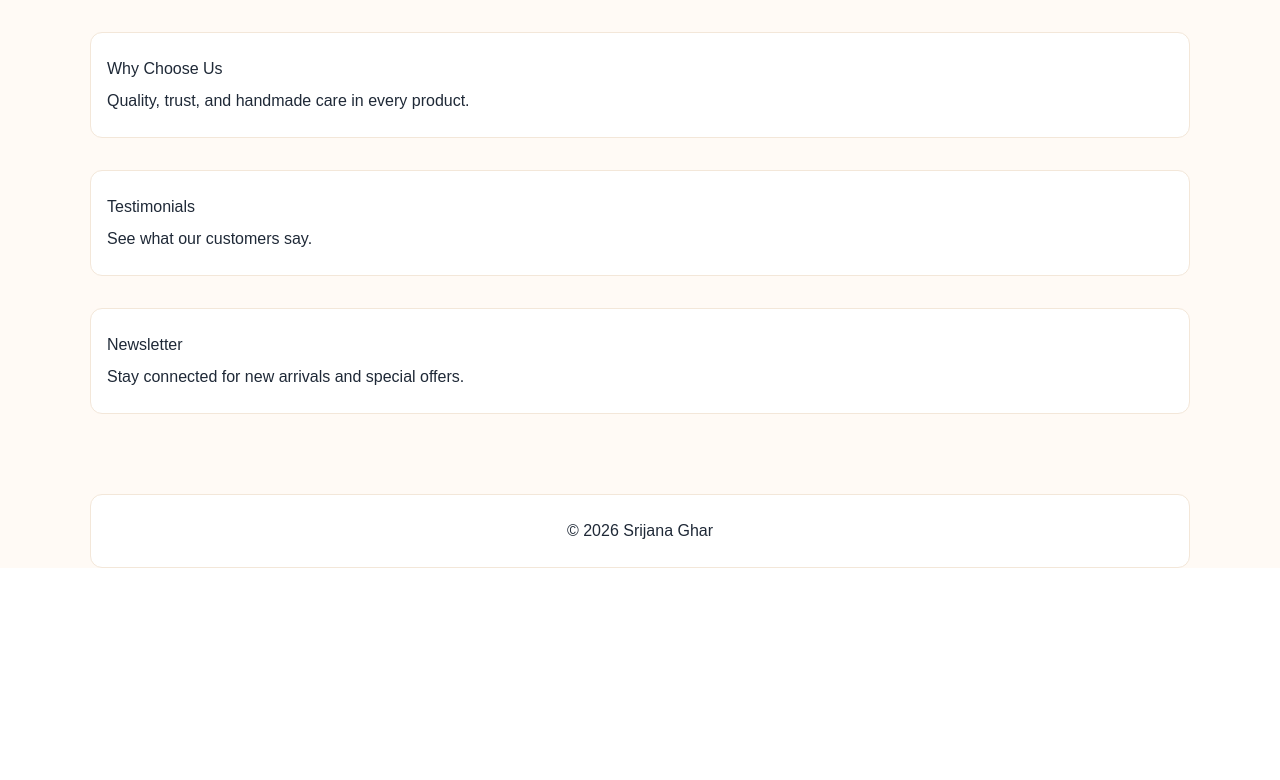
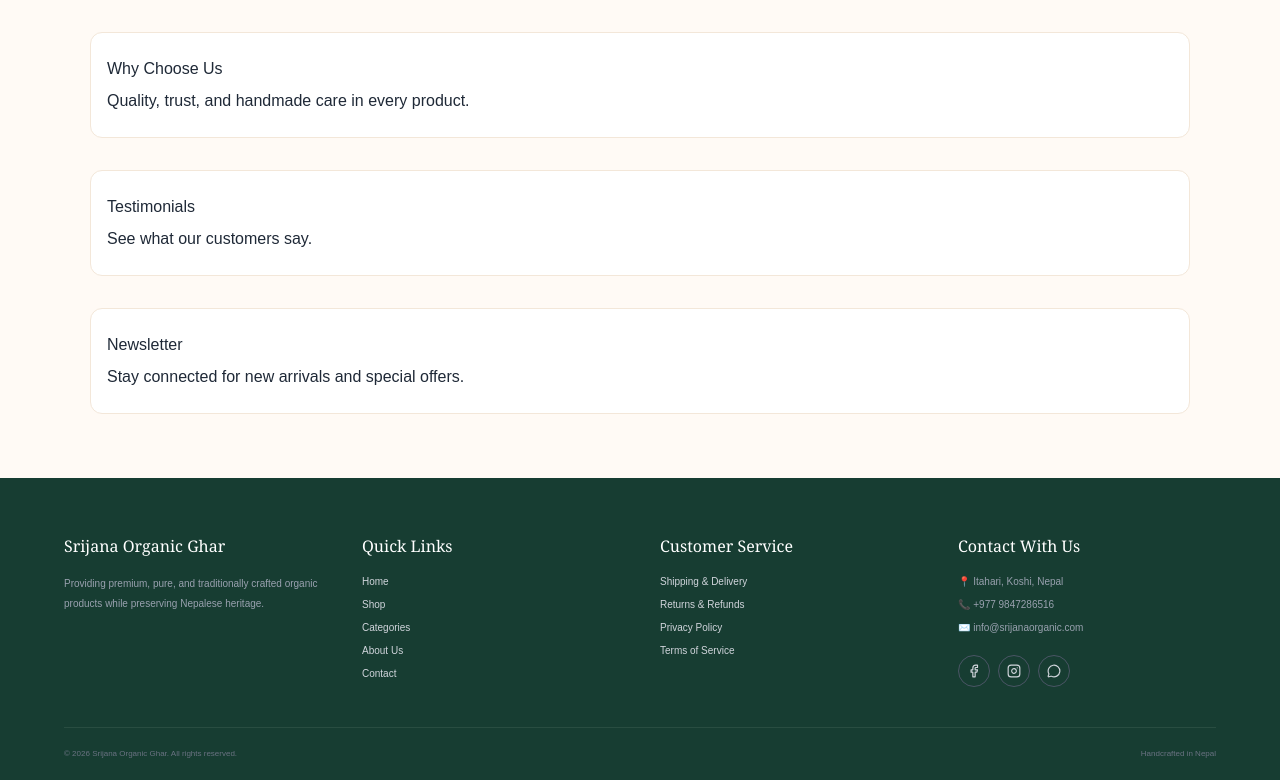
Before and after one commit to Aljina12/Srijana-Organic-Web, a React (Vite) app in the folder Frontend/: page / in a window 1280 px wide. Shown: the part 910-1690 px from the top of the page. Before the commit the page ends 1478 px from the top, so only its background shows below. Built offline with nearby package versions, Linux system fonts and the light colour scheme.

Commit message:
Footer.tsx

```diff
--- a/Frontend/src/components/Footer.tsx
+++ b/Frontend/src/components/Footer.tsx
@@ -1,9 +1,139 @@
+import {
+  Facebook,
+  Instagram,
+  MessageCircle,
+} from "lucide-react";
+
 function Footer() {
-    return (
-        <footer className="site-footer">
-            <p>© 2026 Srijana Ghar</p>
-        </footer>
-    );
+  return (
+    <footer
+      id="contact"
+      className="bg-[#173d32] px-5 pb-5 pt-14 text-gray-300"
+    >
+
+      <div className="mx-auto grid max-w-6xl gap-10 md:grid-cols-4">
+
+        {/* About */}
+        <div>
+          <h3 className="font-serif text-base text-white">
+            Srijana Organic Ghar
+          </h3>
+
+          <p className="mt-4 text-[10px] leading-5 text-gray-400">
+            Providing premium, pure, and traditionally crafted
+            organic products while preserving Nepalese heritage.
+          </p>
+        </div>
+
+        {/* Quick Links */}
+        <div>
+          <h3 className="font-serif text-base text-white">
+            Quick Links
+          </h3>
+
+          <div className="mt-4 space-y-2 text-[10px]">
+            <a href="#home" className="block hover:text-white">
+              Home
+            </a>
+
+            <a href="#shop" className="block hover:text-white">
+              Shop
+            </a>
+
+            <a href="#categories" className="block hover:text-white">
+              Categories
+            </a>
+
+            <a href="#about" className="block hover:text-white">
+              About Us
+            </a>
+
+            <a href="#contact" className="block hover:text-white">
+              Contact
+            </a>
+          </div>
+        </div>
+
+        {/* Customer Service */}
+        <div>
+          <h3 className="font-serif text-base text-white">
+            Customer Service
+          </h3>
+
+          <div className="mt-4 space-y-2 text-[10px]">
+            <a href="#contact" className="block hover:text-white">
+              Shipping & Delivery
+            </a>
+
+            <a href="#contact" className="block hover:text-white">
+              Returns & Refunds
+            </a>
+
+            <a href="#contact" className="block hover:text-white">
+              Privacy Policy
+            </a>
+
+            <a href="#contact" className="block hover:text-white">
+              Terms of Service
+            </a>
+          </div>
+        </div>
+
+        {/* Contact */}
+        <div>
+          <h3 className="font-serif text-base text-white">
+            Contact With Us
+          </h3>
+
+          <div className="mt-4 space-y-2 text-[10px] text-gray-400">
+            <p>📍 Itahari, Koshi, Nepal</p>
+            <p>📞 +977 9847286516</p>
+            <p>✉️ info@srijanaorganic.com</p>
+          </div>
+
+          <div className="mt-5 flex gap-2">
+
+            <a
+              href="#"
+              className="flex h-8 w-8 items-center justify-center rounded-full border border-gray-600 hover:bg-white hover:text-[#173d32]"
+            >
+              <Facebook size={14} />
+            </a>
+
+            <a
+              href="#"
+              className="flex h-8 w-8 items-center justify-center rounded-full border border-gray-600 hover:bg-white hover:text-[#173d32]"
+            >
+              <Instagram size={14} />
+            </a>
+
+            <a
+              href="#"
+              className="flex h-8 w-8 items-center justify-center rounded-full border border-gray-600 hover:bg-white hover:text-[#173d32]"
+            >
+              <MessageCircle size={14} />
+            </a>
+
+          </div>
+        </div>
+
+      </div>
+
+      {/* Bottom */}
+      <div className="mx-auto mt-10 flex max-w-6xl flex-col justify-between gap-3 border-t border-[#294d41] pt-5 text-[8px] text-gray-500 sm:flex-row">
+
+        <span>
+          © 2026 Srijana Organic Ghar. All rights reserved.
+        </span>
+
+        <span>
+          Handcrafted in Nepal
+        </span>
+
+      </div>
+
+    </footer>
+  );
 }
 
 export default Footer;
```
